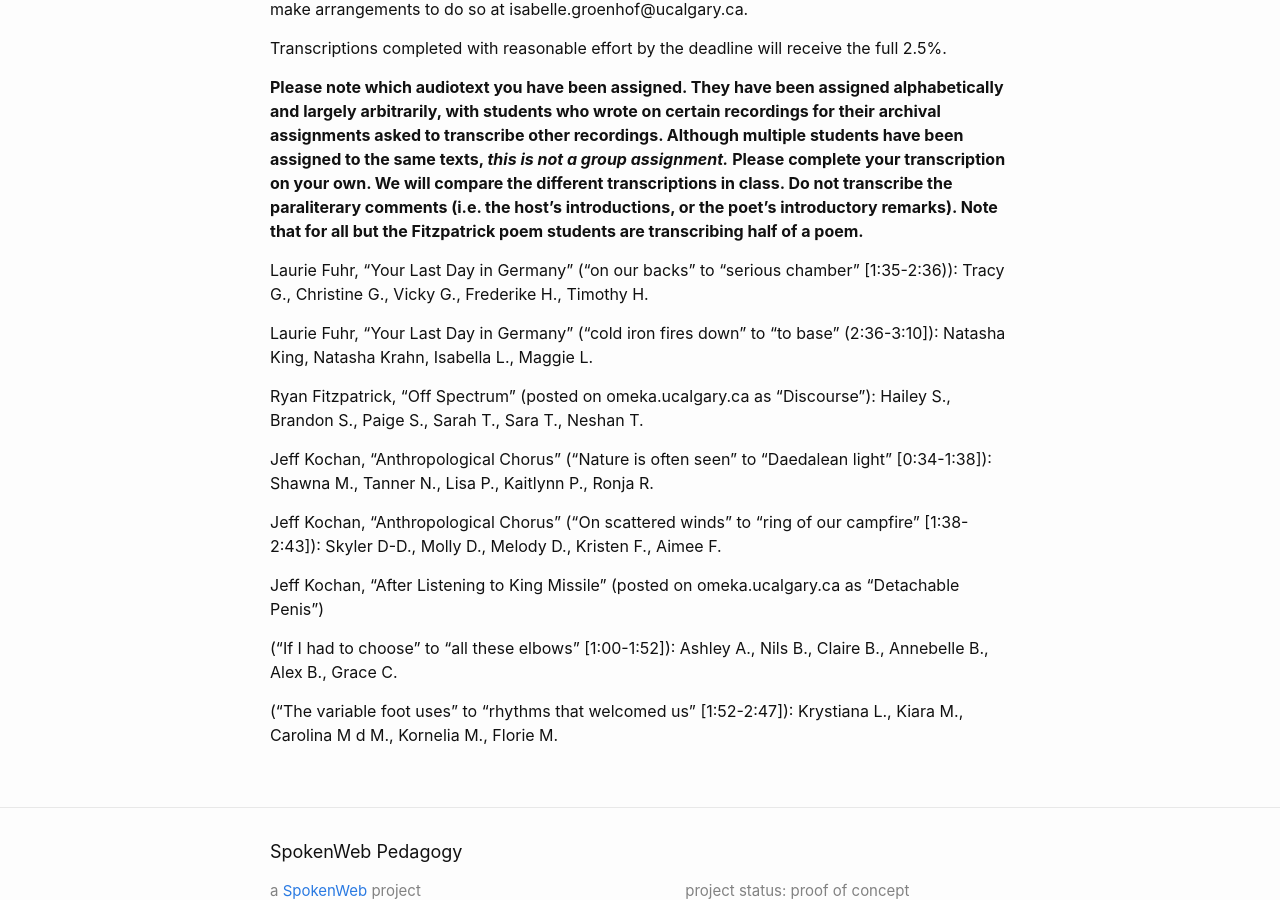
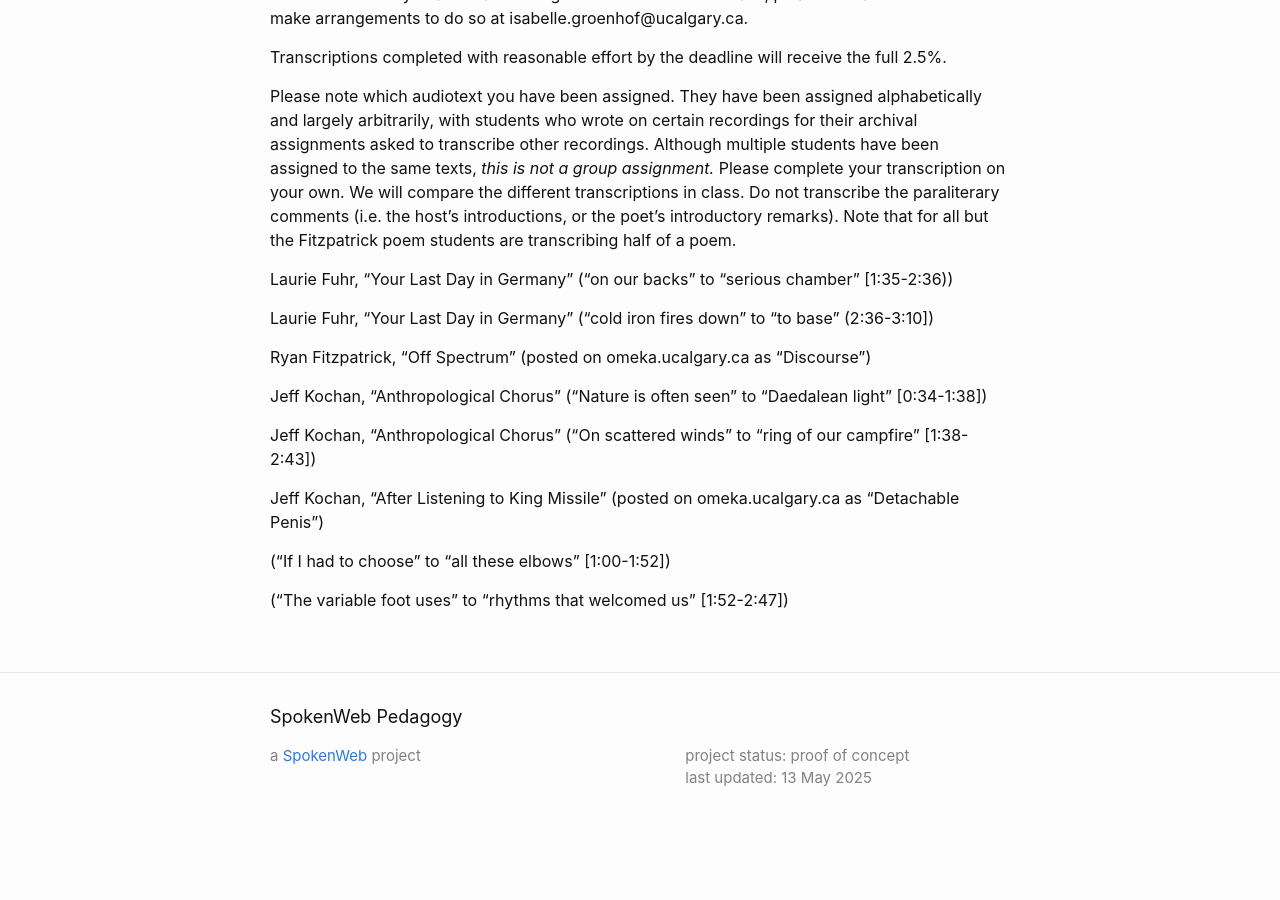
Before and after one commit to jentery/SWDemo, a Jekyll site: the page built from _output_documents/473.01 Fall 2018 Transcription Exercise.md, in a window 1280 px wide and 900 px high, scrolled down 779 px. Built offline with Jekyll 4.4.1, drawn with Linux system fonts in a browser that asks for light colours; after the commit the page ends 1629 px from its top, so only the background shows below that; some of the changed text lies outside the part shown.

Commit message:
Update 473.01 Fall 2018 Transcription Exercise.md

```diff
--- a/_output_documents/473.01 Fall 2018 Transcription Exercise.md
+++ b/_output_documents/473.01 Fall 2018 Transcription Exercise.md
@@ -52,7 +53,7 @@
 Transcriptions completed with reasonable effort by the deadline will
 receive the full 2.5%.
 
-**Please note which audiotext you have been assigned. They have been
+Please note which audiotext you have been assigned. They have been
 assigned alphabetically and largely arbitrarily, with students who wrote
 on certain recordings for their archival assignments asked to transcribe
 other recordings. Although multiple students have been assigned to the
@@ -60,32 +61,26 @@
 transcription on your own. We will compare the different transcriptions
 in class. Do not transcribe the paraliterary comments (i.e. the host's
 introductions, or the poet's introductory remarks). Note that for all
-but the Fitzpatrick poem students are transcribing half of a poem.**
+but the Fitzpatrick poem students are transcribing half of a poem.
 
 Laurie Fuhr, "Your Last Day in Germany" ("on our backs" to "serious
-chamber" \[1:35-2:36)): Tracy G., Christine G., Vicky G., Frederike H.,
-Timothy H.
+chamber" \[1:35-2:36))
 
 Laurie Fuhr, "Your Last Day in Germany" ("cold iron fires down" to "to
-base" (2:36-3:10\]): Natasha King, Natasha Krahn, Isabella L., Maggie L.
+base" (2:36-3:10\])
 
 Ryan Fitzpatrick, "Off Spectrum" (posted on omeka.ucalgary.ca as
-"Discourse"): Hailey S., Brandon S., Paige S., Sarah T., Sara T., Neshan
-T.
+"Discourse")
 
 Jeff Kochan, "Anthropological Chorus" ("Nature is often seen" to
-"Daedalean light" \[0:34-1:38\]): Shawna M., Tanner N., Lisa P.,
-Kaitlynn P., Ronja R.
+"Daedalean light" \[0:34-1:38\])
 
 Jeff Kochan, "Anthropological Chorus" ("On scattered winds" to "ring of
-our campfire" \[1:38-2:43\]): Skyler D-D., Molly D., Melody D., Kristen
-F., Aimee F.
+our campfire" \[1:38-2:43\])
 
 Jeff Kochan, "After Listening to King Missile" (posted on
 omeka.ucalgary.ca as "Detachable Penis")
 
-("If I had to choose" to "all these elbows" \[1:00-1:52\]): Ashley A.,
-Nils B., Claire B., Annebelle B., Alex B., Grace C.
+("If I had to choose" to "all these elbows" \[1:00-1:52\])
 
-("The variable foot uses" to "rhythms that welcomed us" \[1:52-2:47\]):
-Krystiana L., Kiara M., Carolina M d M., Kornelia M., Florie M.
+("The variable foot uses" to "rhythms that welcomed us" \[1:52-2:47\])
```
Also changed, not shown: other parts of _output_documents/473.01 Fall 2018 Transcription Exercise.md (+5 -4 lines).
